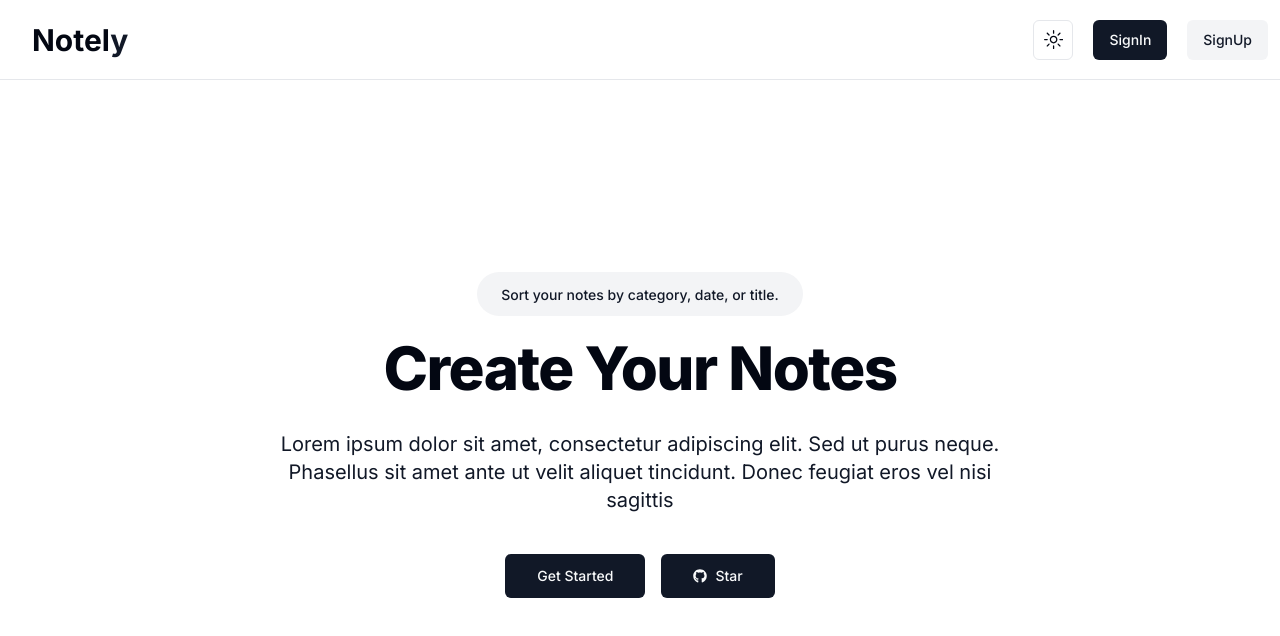
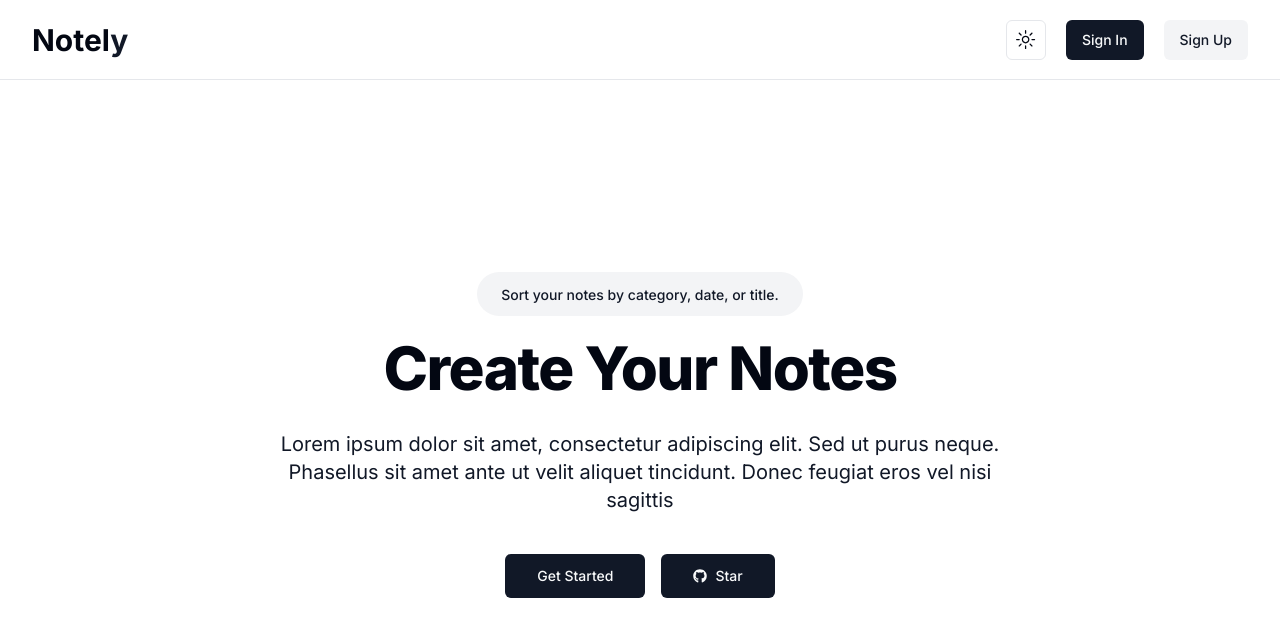
Before and after one commit to victorpreston/Notely, a Next.js app: page / in a window 1280 px wide. Shown: the top 636 px of the page. Built offline with nearby package versions, Linux system fonts and the light colour scheme; no server answers.

Commit message:
[v1]: Notely

```diff
--- a/app/components/Navbar.tsx
+++ b/app/components/Navbar.tsx
@@ -4,40 +4,45 @@ import { Button } from "@/components/ui/button";
 import {
   RegisterLink,
   LoginLink,
-    LogoutLink,
 } from "@kinde-oss/kinde-auth-nextjs/components";
-import {getKindeServerSession} from "@kinde-oss/kinde-auth-nextjs/server";
+import { getKindeServerSession } from "@kinde-oss/kinde-auth-nextjs/server";
 import { UserNav } from "./UserNav";
 
+export async function Navbar() {
+  const { isAuthenticated, getUser } = getKindeServerSession();
+  const user = await getUser();
 
-export async function Navbar() {
-    const { isAuthenticated } = getKindeServerSession();
   return (
     <nav className="border-b bg-background h-[10vh] flex items-center">
-            <div className="container flex items-centre justify-between">
+      <div className="container flex items-center justify-between">
         <Link href="/">
           <h1 className="font-bold text-3xl">
             Notel<span className="text-primary">y</span>
           </h1>
         </Link>
-            </div>
+
         <div className="flex items-center gap-x-5">
           <ThemeToggle />
+
           {(await isAuthenticated()) ? (
-                    <UserNav />
+            <UserNav
+              email={user?.email as string}
+              image={user?.picture as string}
+              name={user?.given_name as string}
+            />
           ) : (
             <div className="flex items-center gap-x-5">
               <LoginLink>
-                    <Button> SignIn</Button>
+                <Button>Sign In</Button>
               </LoginLink>
 
               <RegisterLink>
-                    <Button className="mr-3" variant="secondary"> SignUp</Button>
+                <Button variant="secondary">Sign Up</Button>
               </RegisterLink>
             </div>
           )}
         </div>
-
+      </div>
     </nav>
-    )
+  );
 }
```
Lines whose indentation alone changed are shown as unchanged.
